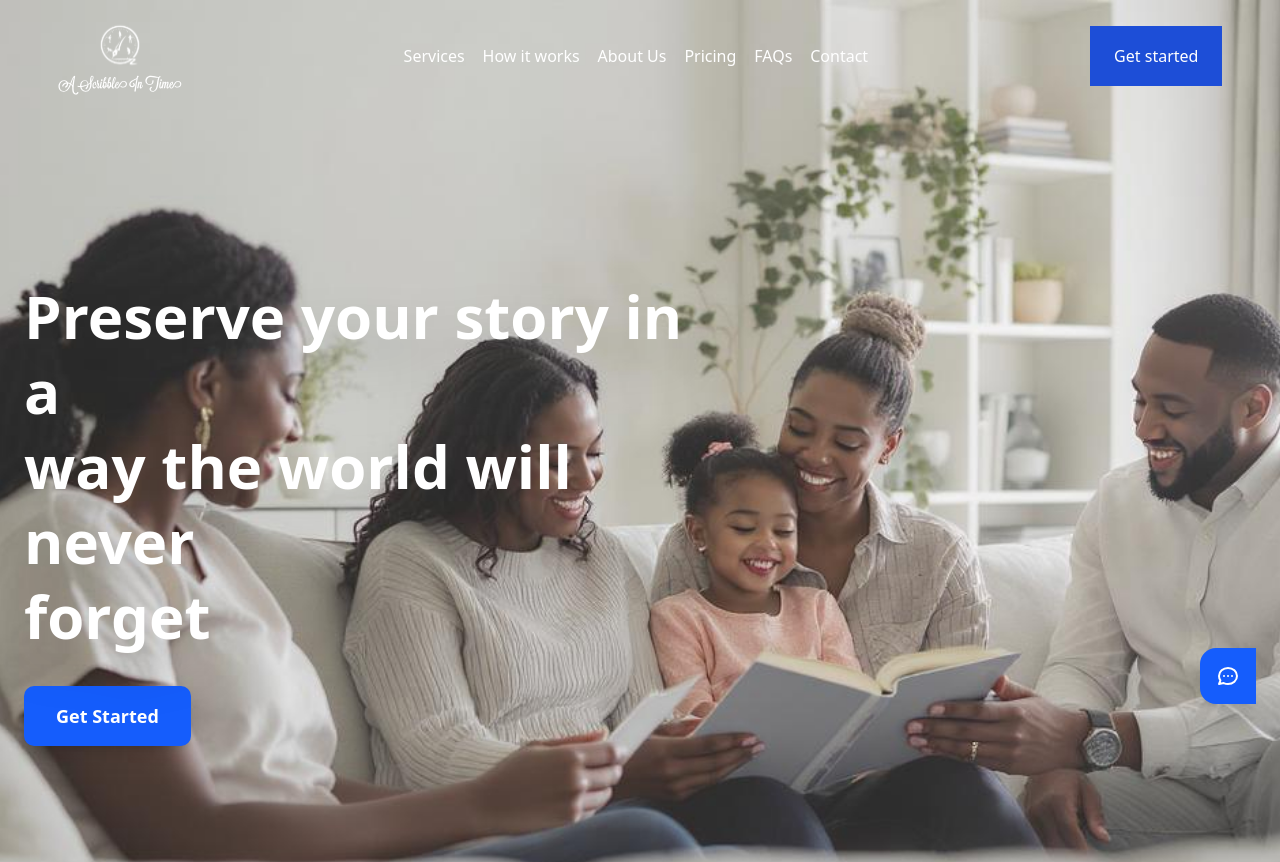
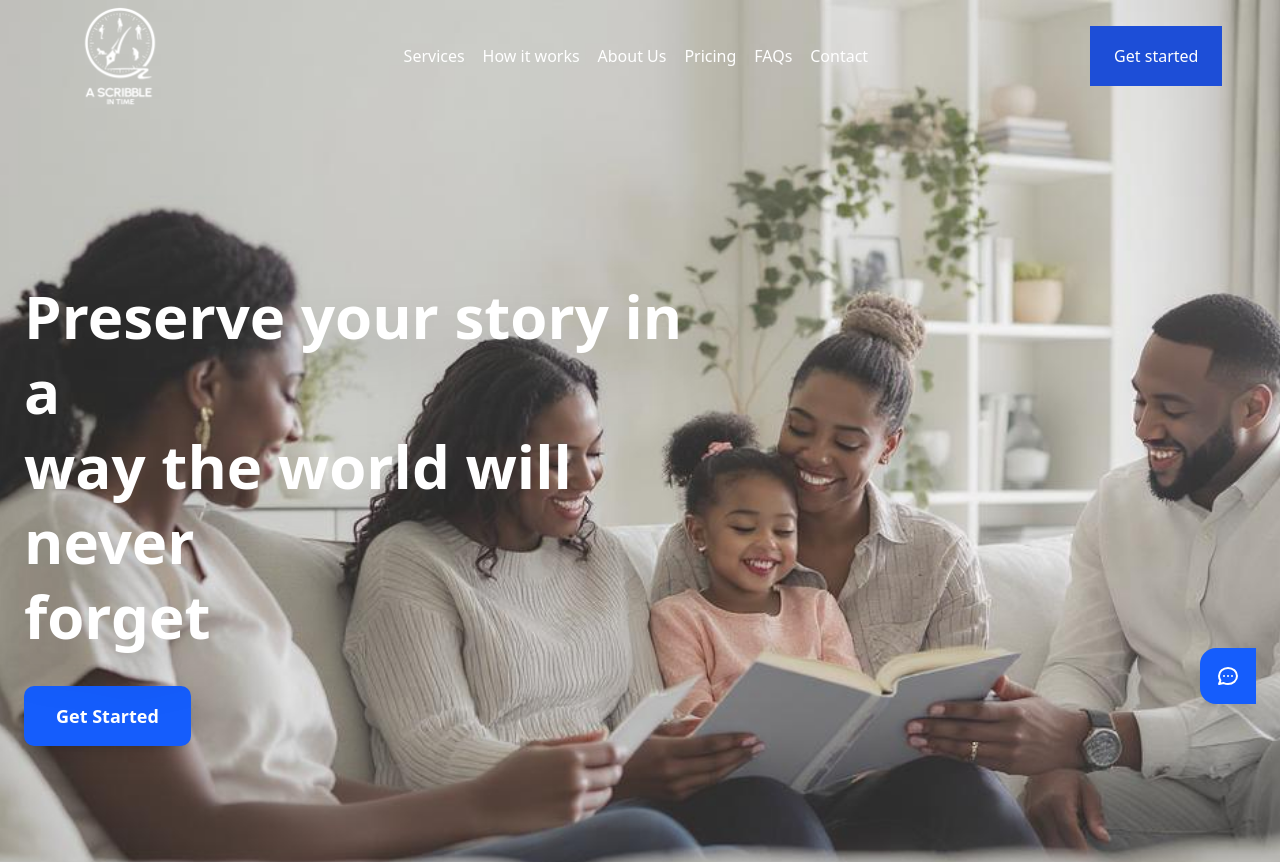
Before and after one commit to Tooncentralofficial/Scribble-in-time, a Next.js app: page / in a window 1280 px wide. Shown: the top 862 px of the page. Built offline with nearby package versions, Linux system fonts and the light colour scheme.

Commit message:
made some routing changes

```diff
--- a/components/layout/Navbar.tsx
+++ b/components/layout/Navbar.tsx
@@ -1,7 +1,7 @@
 "use client";
-import { BlackLogo, Logo } from '@/assets'
 import { Navitems } from '@/constants'
 import Link from 'next/link'
+import Image from 'next/image'
 import React, { useState } from 'react'
 import { usePathname } from 'next/navigation';
 import { cn } from '@/lib/utils';
@@ -20,9 +20,14 @@
       <div className="flex items-center justify-between w-full">
         {/* Logo */}
         <div>
-          {
-            showBlack ? <BlackLogo width={124} height={77} fill="black" /> : <Logo width={124} height={77} />
-          }
+          <Image
+            src="/logo.png"
+            alt="A Scribble in Time Logo"
+            width={124}
+            height={77}
+            className="object-contain"
+            priority
+          />
         </div>
 
         {/* Desktop Navigation */}
@@ -58,7 +63,13 @@
             {/* Header with Logo and Close Button */}
             <div className="flex items-center justify-between p-4 border-b border-blue-400">
               <div>
-                <Logo width={100} height={60} />
+                <Image
+                  src="/logo.png"
+                  alt="A Scribble in Time Logo"
+                  width={100}
+                  height={60}
+                  className="object-contain"
+                />
               </div>
               <button
                 onClick={() => setIsMobileMenuOpen(false)}
```
